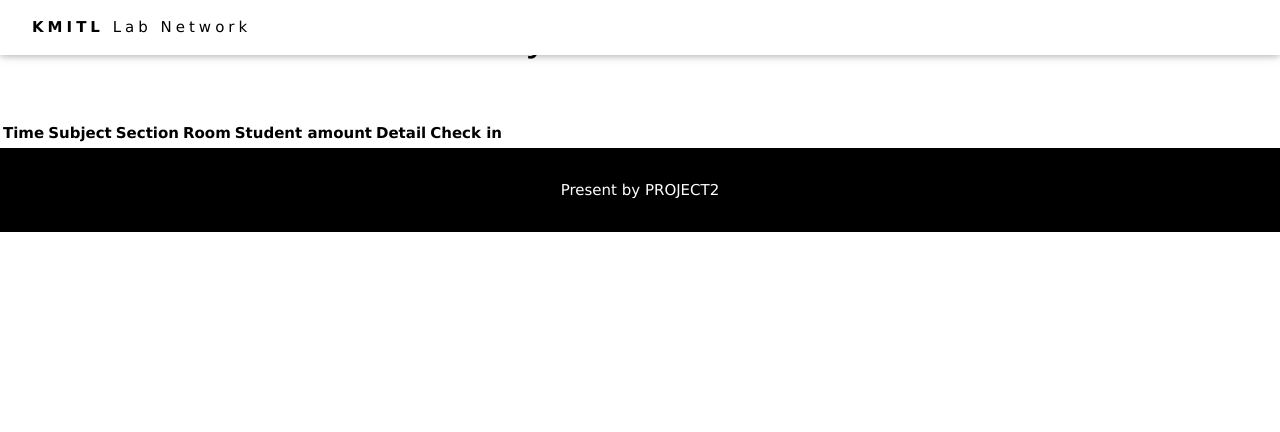
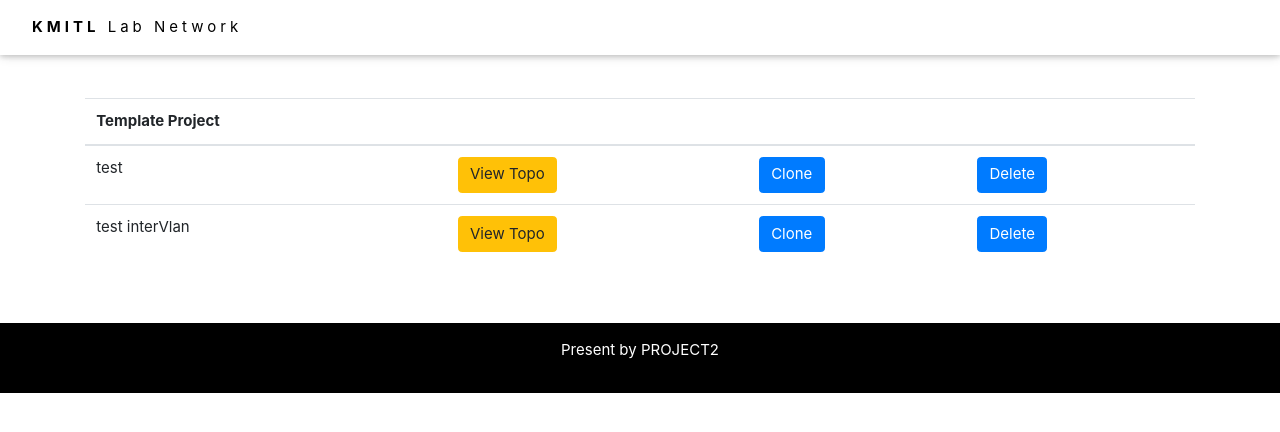
Before and after one commit to mezz3/auto-manage, a Django app: page /vmtopo/ in a window 1280 px wide. Shown: the top 432 px of the page. Run offline with Django 3.2, Linux system fonts and the light colour scheme; lists and menus that the app fills with data are empty; some libraries are stand-ins or nearby versions.

Commit message:
edit vmtopo page

```diff
--- a/mysite/vmtopo/templates/vmtopo.html
+++ b/mysite/vmtopo/templates/vmtopo.html
@@ -1,41 +1,63 @@
 {% extends "base.html" %}
 {% block content %}
+{% load static %}
+<head>
+    <link rel="stylesheet" href="{% static 'asset\base.css' %}" />
+</head>
     <div class="container">
         <h1>Welcome to Class Attendance System</h1>
         <br/><br/>
         <table class="table">
             <thead>
                 <tr>
-                    <th scope="col">Time</th>
-                    <th scope="col">Subject</th>
-                    <th scope="col">Section</th>
-                    <th scope="col">Room</th>
-                    <th scope="col">Student amount</th>
-                    <th scope="col">Detail</th>
-                    <th scope="col">Check in</th>
+                    <th scope="col">Template Project</th>
+                    <th scope="col"></th>
+                    <th scope="col"></th>
+                    <th scope="col"></th>
                 </tr>
             </thead>
-            {% comment %} <tbody>
-                {% for cl in classes %}
+
+            <tbody>
                 <tr>
-                    <td>{{ cl.weekday }} @ {{ cl.time }}</td>
-                    <td>{{ cl.course.name }} ({{ cl.course.code }})</td>
-                    <td>{{ cl.section }}</td>
-                    <td>{{ cl.room }}</td>
-                    <td>{{ cl.student_amount }}</td>
+                    <td>test</td>
                     <td>
-                        <a href="{% url 'class_detail' class_id=cl.id %}">
-                            <div class="btn btn-warning" id="{{cl.id}}">View detail</div>
+                        <a href="#">
+                            <div class="btn btn-warning" id="id">View Topo</div>
                         </a>
                     </td>
                     <td>
-                        <a href="{% url 'class_check_in' class_id=cl.id %}">
-                            <div class="btn btn-primary" id="sub_{{cl.id}}">Check in</div>
+                        <a href="#">
+                            <div class="btn btn-primary" id="sub_id">Clone</div>
+                        </a>
+                    </td>
+                    <td>
+                        <a href="#">
+                            <div class="btn btn-primary" id="sub_id">Delete</div>
                         </a>
                     </td>
                 </tr>
-                {% endfor %}
-            </tbody> {% endcomment %}
+
+                <tr>
+                    <td>test interVlan</td>
+                    <td>
+                        <a href="#">
+                            <div class="btn btn-warning" id="id">View Topo</div>
+                        </a>
+                    </td>
+                    <td>
+                        <a href="#">
+                            <div class="btn btn-primary" id="sub_id">Clone</div>
+                        </a>
+                    </td>
+                    <td>
+                        <a href="#">
+                            <div class="btn btn-primary" id="sub_id">Delete</div>
+                        </a>
+                    </td>
+                </tr>
+            </tbody>
+
         </table>
     </div>
+    <br><br>
 {% endblock %}
```
